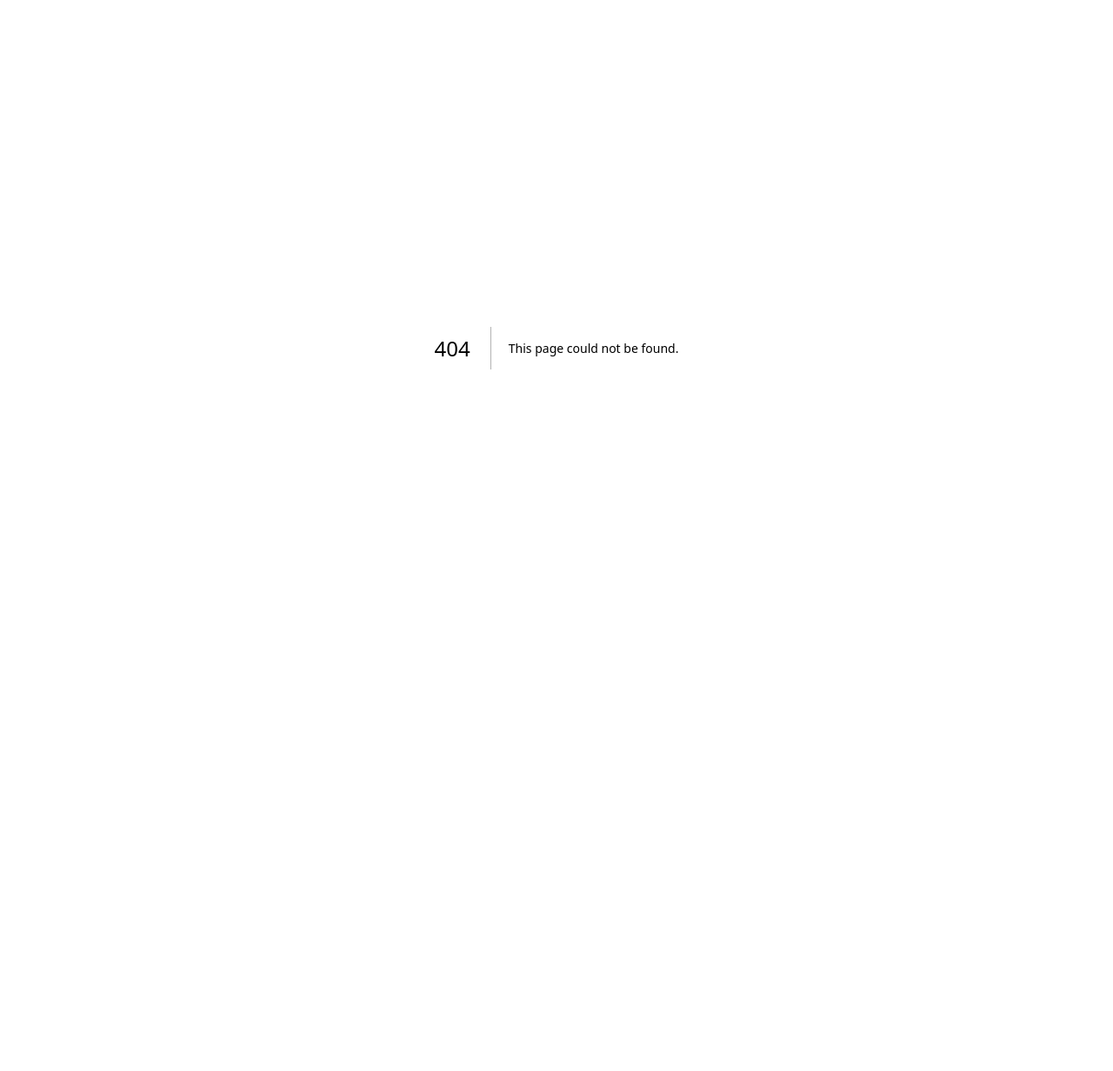
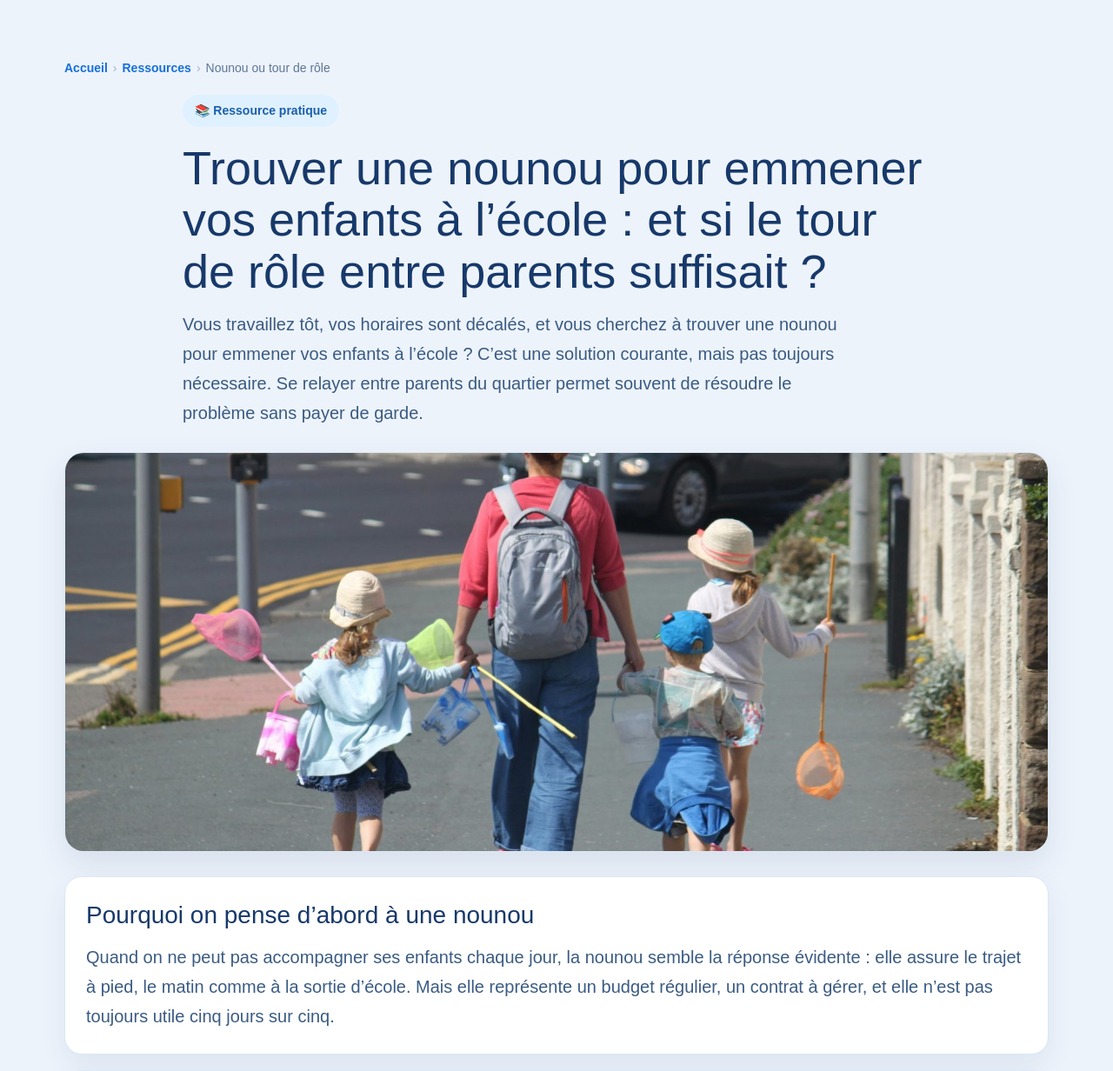
Before and after one commit to cttown/trajetecole-v2, a Next.js app: page /ressources/trouver-nounou-ecole-tour-de-role-parents in a window 1280 px wide. Before the commit this address had no page. Shown: the top 1232 px of the page at 87% size. Before the commit the page ends 800 px from the top, so only its background shows below. Built offline with nearby package versions, Linux system fonts and the light colour scheme.

Commit message:
Ajout 7e article ressources : nounou vs tour de role entre parents

```diff
--- a/src/pages/ressources/index.tsx
+++ b/src/pages/ressources/index.tsx
@@ -45,6 +45,13 @@ const resources = [
       'Gain de temps, sécurité, autonomie, entraide locale : pourquoi les trajets groupés peuvent aider les familles.',
     href: '/ressources/raisons-partager-trajets-enfants-pied',
     icon: '🌿',
+  },
+  {
+    title: 'Trouver une nounou pour emmener vos enfants à l’école : le tour de rôle entre parents',
+    description:
+      'Avant de payer une garde, découvrez comment vous relayer entre parents voisins, gratuitement et simplement.',
+    href: '/ressources/trouver-nounou-ecole-tour-de-role-parents',
+    icon: '🔁',
   },
 ]
 
--- /dev/null
+++ b/src/pages/ressources/trouver-nounou-ecole-tour-de-role-parents.tsx
@@ -0,0 +1,181 @@
+import type { CSSProperties } from 'react'
+import Seo from '../../components/Seo'
+import Breadcrumb from '../../components/Breadcrumb'
+import ShareButtons from '../../components/ShareButtons'
+import { SITE_URL } from '../../lib/site'
+import Link from 'next/link'
+import styles from '../../styles/Home.module.css'
+
+const titleStyle: CSSProperties = {
+  fontSize: 28,
+  lineHeight: 1.25,
+  marginBottom: 14,
+}
+
+const paragraphStyle: CSSProperties = {
+  marginTop: 12,
+}
+
+const listStyle: CSSProperties = {
+  marginTop: 12,
+}
+
+const articleImageStyle: CSSProperties = {
+  width: '100%',
+  maxHeight: 460,
+  objectFit: 'cover',
+  borderRadius: 22,
+  border: '1px solid #dbe8f5',
+  boxShadow: '0 14px 34px rgba(24, 61, 109, 0.10)',
+  marginBottom: 28,
+}
+
+export default function TrouverNounouEcoleTourDeRoleParentsPage() {
+  return (
+    <>
+      <Seo
+        title="Trouver une nounou pour emmener vos enfants à l’école : le tour de rôle entre parents - TrajetEcole"
+        description="Pas de nounou pour accompagner vos enfants à l’école ? Découvrez comment vous relayer entre parents voisins, gratuitement et simplement."
+        path="/ressources/trouver-nounou-ecole-tour-de-role-parents"
+        type="article"
+      />
+
+      <main className={styles.page}>
+        <section className={styles.legalSection}>
+          <div className={styles.container}>
+            <Breadcrumb
+              items={[
+                { label: 'Accueil', href: '/' },
+                { label: 'Ressources', href: '/ressources' },
+                { label: 'Nounou ou tour de rôle' },
+              ]}
+            />
+
+            <div className={styles.legalHeader}>
+              <div className={styles.badge}>📚 Ressource pratique</div>
+
+              <h1 className={styles.legalTitle}>
+                Trouver une nounou pour emmener vos enfants à l’école : et si le tour de rôle entre
+                parents suffisait ?
+              </h1>
+
+              <p className={styles.legalIntro}>
+                Vous travaillez tôt, vos horaires sont décalés, et vous cherchez à trouver une nounou
+                pour emmener vos enfants à l’école ? C’est une solution courante, mais pas toujours
+                nécessaire. Se relayer entre parents du quartier permet souvent de résoudre le
+                problème sans payer de garde.
+              </p>
+            </div>
+
+            <img
+              src="/images/ressources/trouver-nounou-ecole-tour-de-role-parents.jpg"
+              alt="Un parent accompagne plusieurs enfants à pied sur le trajet de l’école"
+              style={articleImageStyle}
+            />
+
+            <div className={styles.legalCard}>
+              <h2 style={titleStyle}>Pourquoi on pense d’abord à une nounou</h2>
+
+              <p>
+                Quand on ne peut pas accompagner ses enfants chaque jour, la nounou semble la réponse
+                évidente : elle assure le trajet à pied, le matin comme à la sortie d’école. Mais
+                elle représente un budget régulier, un contrat à gérer, et elle n’est pas toujours
+                utile cinq jours sur cinq.
+              </p>
+            </div>
+
+            <div className={styles.legalCard}>
+              <h2 style={titleStyle}>Une alternative gratuite : le tour de rôle entre parents</h2>
+
+              <p>
+                Le principe est simple : deux ou trois familles voisines, dont les enfants vont à la
+                même école, s’organisent pour accompagner les enfants à pied à tour de rôle.
+              </p>
+
+              <p style={paragraphStyle}>Avec trois familles :</p>
+
+              <ul className={styles.legalList} style={listStyle}>
+                <li>Chaque parent accompagne le groupe un jour sur trois</li>
+                <li>Les autres jours, il part directement au travail</li>
+              </ul>
+
+              <p style={paragraphStyle}>Aucun coût, et un vrai gain de temps chaque semaine.</p>
+            </div>
+
+            <div className={styles.legalCard}>
+              <h2 style={titleStyle}>Que faire quand on ne peut pas emmener ses enfants à l’école ?</h2>
+
+              <p>
+                Si vos contraintes sont ponctuelles, le tour de rôle suffit. Si elles sont
+                quotidiennes, il se combine très bien avec d’autres solutions : un parent prend les
+                matins, un autre les soirs, et vous gardez une aide extérieure uniquement pour les
+                jours difficiles.
+              </p>
+            </div>
+
+            <div className={styles.legalCard}>
+              <h2 style={titleStyle}>Comment trouver des parents du quartier pour s’organiser ?</h2>
+
+              <ul className={styles.legalList} style={listStyle}>
+                <li>
+                  Parlez-en à la sortie de l’école : beaucoup de parents ont le même besoin sans
+                  l’avoir exprimé
+                </li>
+                <li>Utilisez les groupes WhatsApp ou Facebook de classe et de quartier</li>
+                <li>
+                  Essayez{' '}
+                  <Link href="/" style={{ color: '#1670dc', fontWeight: 600 }}>
+                    TrajetEcole
+                  </Link>
+                  , qui met en relation les familles ayant des trajets et des horaires compatibles,
+                  avec contact uniquement si les deux familles sont d’accord
+                </li>
+              </ul>
+            </div>
+
+            <div className={styles.legalCard}>
+              <h2 style={titleStyle}>Les règles à fixer dès le départ</h2>
+
+              <ul className={styles.legalList} style={listStyle}>
+                <li>Un point de rendez-vous et une heure de départ précise</li>
+                <li>Un planning du tour de rôle, partagé dans un groupe WhatsApp</li>
+                <li>Un plan B en cas d’absence d’un parent</li>
+              </ul>
+            </div>
+
+            <div className={styles.legalCard}>
+              <p>
+                Avant de chercher une nounou, essayez l’entraide : c’est gratuit, flexible, et cela
+                crée des liens durables dans le quartier.
+              </p>
+            </div>
+
+            <div style={{ marginTop: 28, textAlign: 'center' }}>
+              <p style={{ color: '#5c7699', marginBottom: 14, fontWeight: 600 }}>
+                Cet article peut aider d’autres parents ? Partagez-le :
+              </p>
+              <ShareButtons
+                url={`${SITE_URL}/ressources/trouver-nounou-ecole-tour-de-role-parents`}
+                text="Trouver une nounou pour emmener vos enfants à l’école : le tour de rôle entre parents - TrajetEcole"
+              />
+            </div>
+
+            <div className={styles.legalActions}>
+              <Link href="/signup" className={styles.primaryButton}>
+                Créer mon compte
+              </Link>
+
+              <Link href="/ressources" className={styles.secondaryButton}>
+                Retour aux ressources
+              </Link>
+
+              <Link href="/" className={styles.secondaryButton}>
+                Retour à l’accueil
+              </Link>
+            </div>
+          </div>
+        </section>
+      </main>
+    </>
+  )
+}
--- a/src/pages/sitemap.xml.js
+++ b/src/pages/sitemap.xml.js
@@ -17,6 +17,7 @@ export async function getServerSideProps({ res }) {
     { url: '/ressources/gagner-temps-matin-entraide-parents', priority: '0.5', changefreq: 'monthly' },
     { url: '/ressources/regles-trajets-partages-familles', priority: '0.5', changefreq: 'monthly' },
     { url: '/ressources/confier-enfant-autre-parent', priority: '0.5', changefreq: 'monthly' },
+    { url: '/ressources/trouver-nounou-ecole-tour-de-role-parents', priority: '0.5', changefreq: 'monthly' },
   ];
 
   const sitemap = `<?xml version="1.0" encoding="UTF-8"?>
```
Also changed, not shown: public/images/ressources/trouver-nounou-ecole-tour-de-role-parents.jpg (added).
